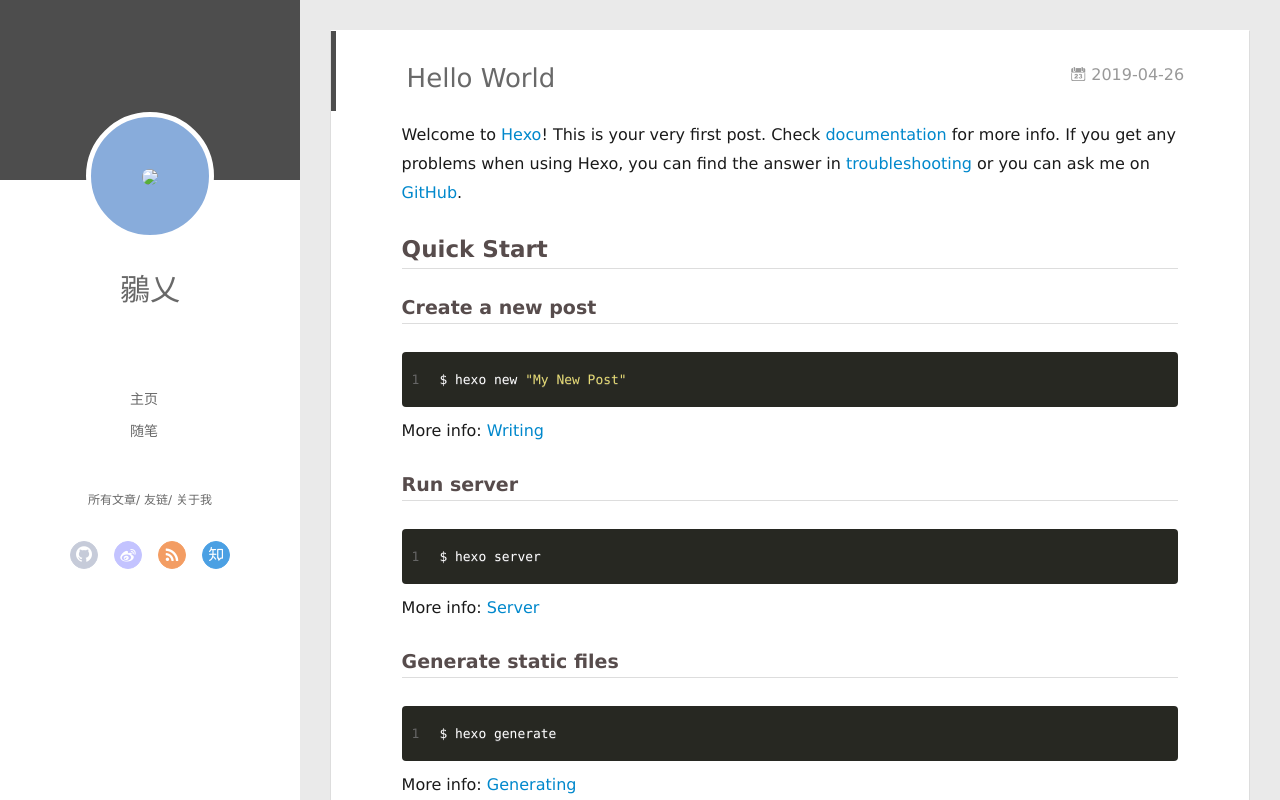
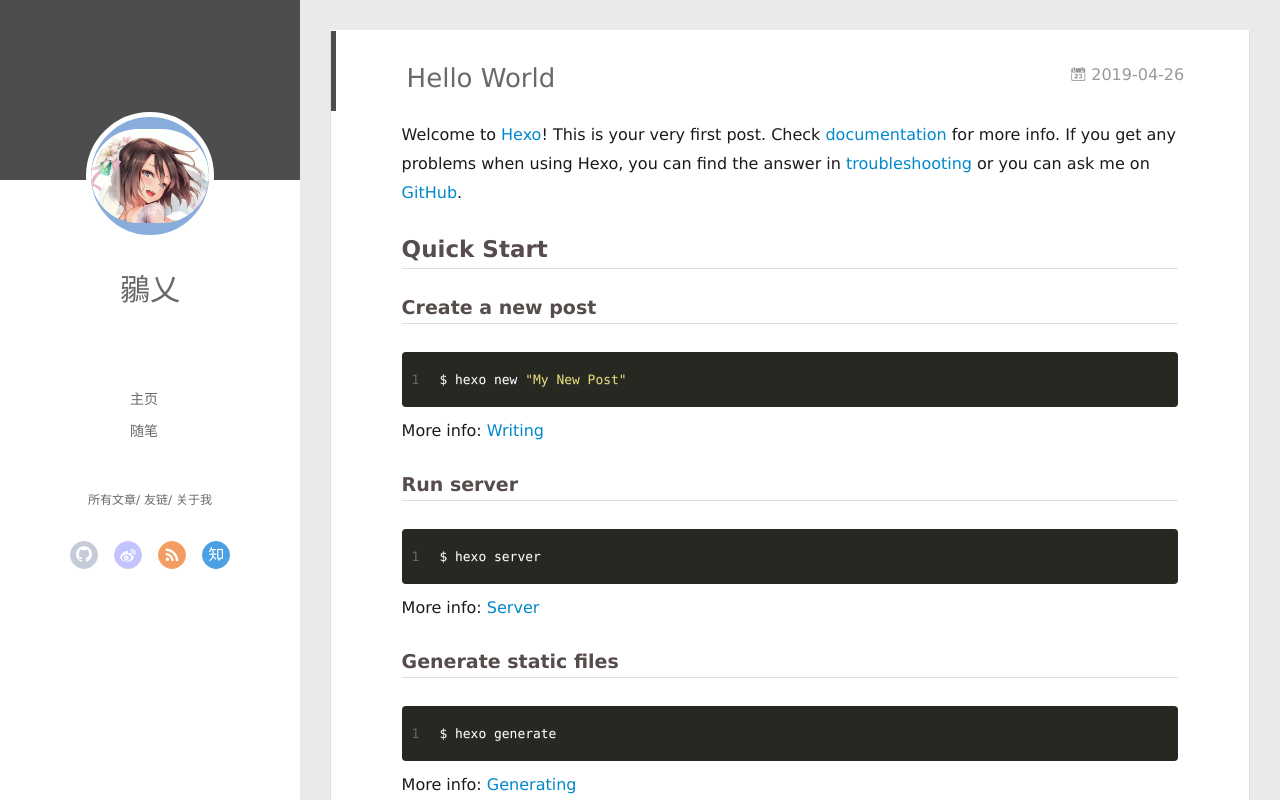
Before and after one commit to GuAoSky/GuAoSky.github.io, a plain HTML site: page 2019/04/26/hello-world/index.html in a window 1280 px wide. Drawn offline with Linux system fonts and the light colour scheme; no server answers.

Commit message:
Site updated: 2019-05-18 09:58:49

```diff
--- a/2019/04/26/hello-world/index.html
+++ b/2019/04/26/hello-world/index.html
@@ -47,7 +47,7 @@
 <div class="intrude-less">
 	<header id="header" class="inner">
 		<a href="/" class="profilepic">
-			<img src="/source/img/p1.png" class="js-avatar">
+			<img src="/img/p1.png" class="js-avatar">
 		</a>
 		<hgroup>
 		  <h1 class="header-author"><a href="/">鶸乂</a></h1>
@@ -105,7 +105,7 @@
 	<div class="intrude-less">
 		<header id="header" class="inner">
 			<div class="profilepic">
-				<img src="/source/img/p1.png" class="js-avatar">
+				<img src="/img/p1.png" class="js-avatar">
 			</div>
 			<hgroup>
 			  <h1 class="header-author js-header-author">鶸乂</h1>
```
Also changed, not shown: 2019/04/27/我的第一篇博客文章/index.html (+2 -2 lines), 2019/04/27/搭建博客总结/index.html (+2 -2 lines), archives/2019/04/index.html (+2 -2 lines), archives/2019/index.html (+2 -2 lines), archives/index.html (+2 -2 lines), index.html (+2 -2 lines), img/p2.png (deleted), 1 other file.
